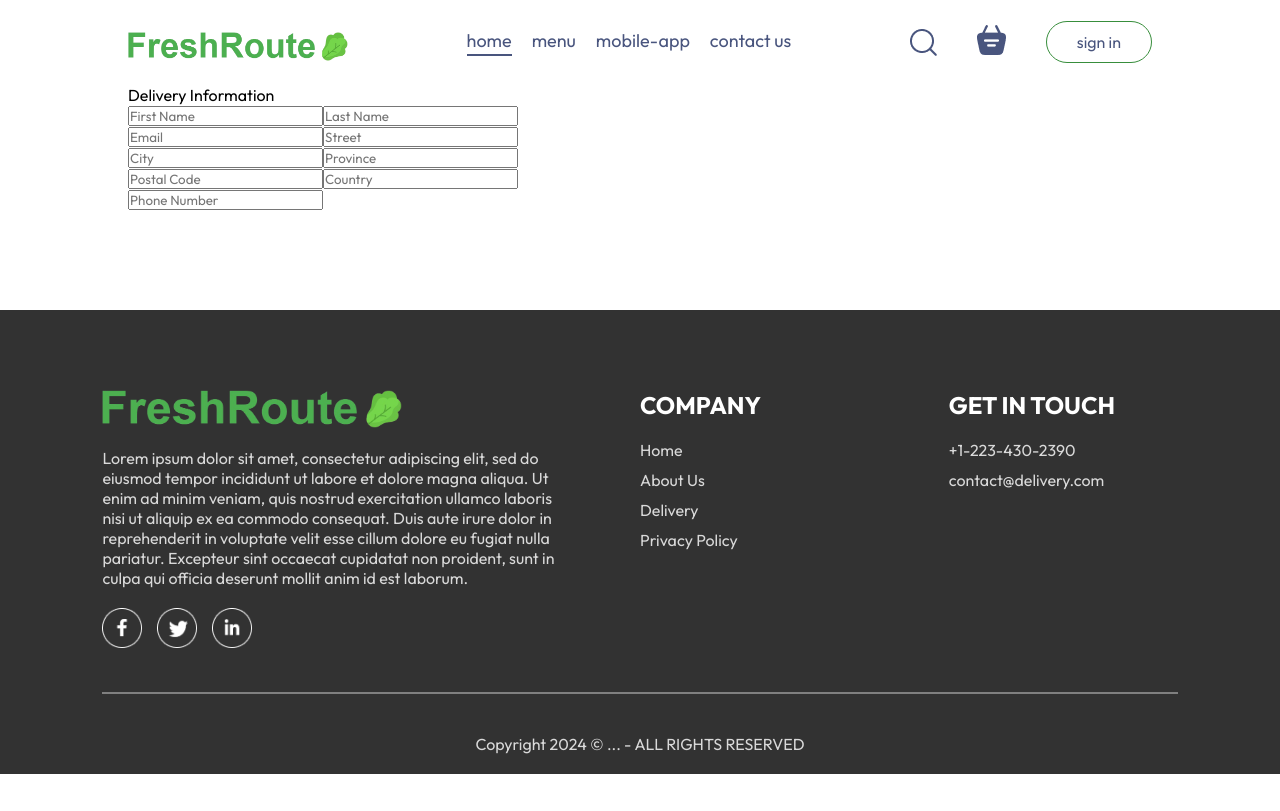
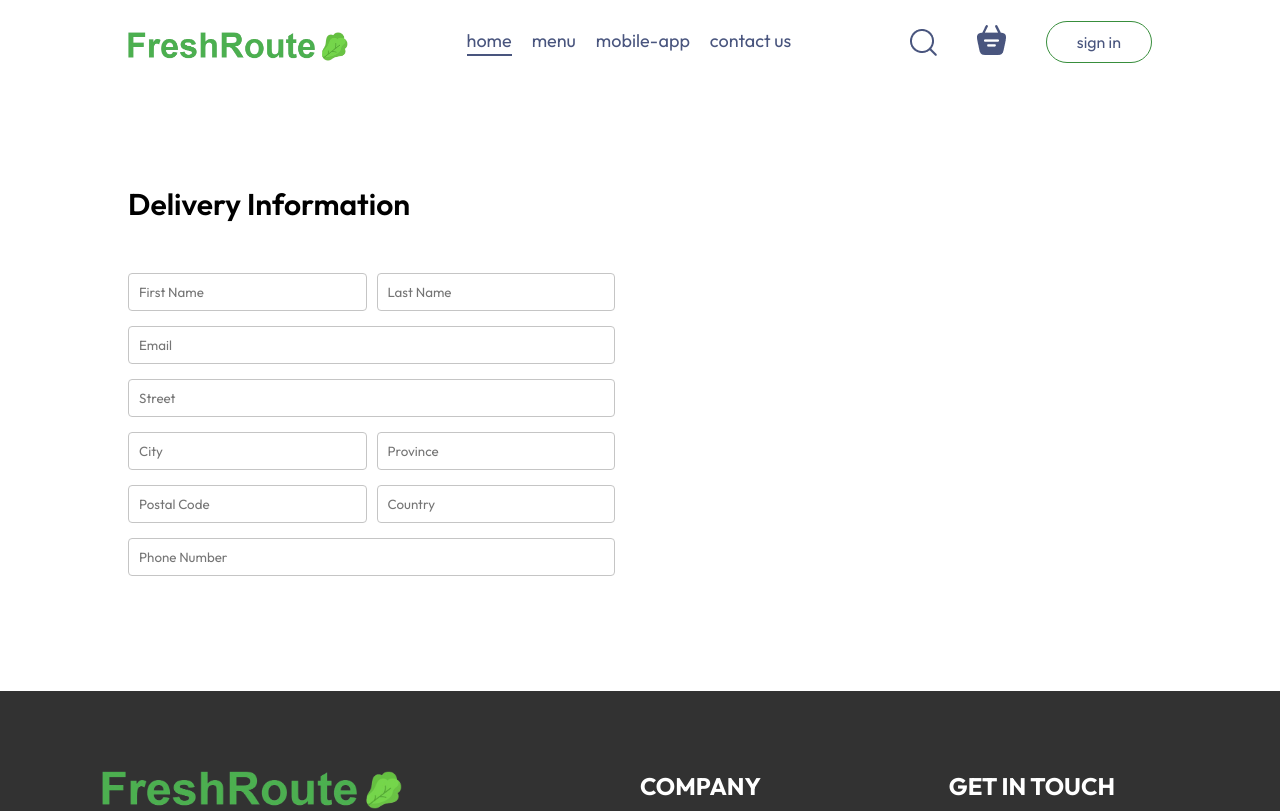
Before and after one commit to achan88/food-delivery, a React app: page /order in a window 1280 px wide. Shown: the top 811 px of the page. Built offline with nearby package versions, Linux system fonts and the light colour scheme; the HTML template or start-up script is replaced by a standard one.

Commit message:
feat: Add PlaceOrder styling

```diff
--- a/src/pages/PlaceOrder/PlaceOrder.css
+++ b/src/pages/PlaceOrder/PlaceOrder.css
@@ -0,0 +1,41 @@
+.place-order {
+    display: flex;
+    align-items: start;
+    justify-content: space-between;
+    gap: 50px;
+    margin-top: 100px
+}
+
+.place-order-left {
+    width: 100%;
+    max-width: max(30%, 500px);
+}
+
+.place-order-left .title {
+    font-size: 30px;
+    font-weight: 600;
+    margin-bottom: 50px;
+}
+
+.place-order-left input {
+    margin-bottom: 15px;
+    width: 100%;
+    padding: 10px;
+    border: 1px solid #c5c5c5;
+    border-radius: 4px;
+    outline-color: #4CAF50;
+}
+
+.place-order-left .multi-fields {
+    display: flex;
+    gap: 10px;
+}
+
+.place-order-right {
+    width: 100%;
+    max-width: max(40%, 500px);
+}
+
+.place-order button {
+    margin-top: 30px;
+}
```
